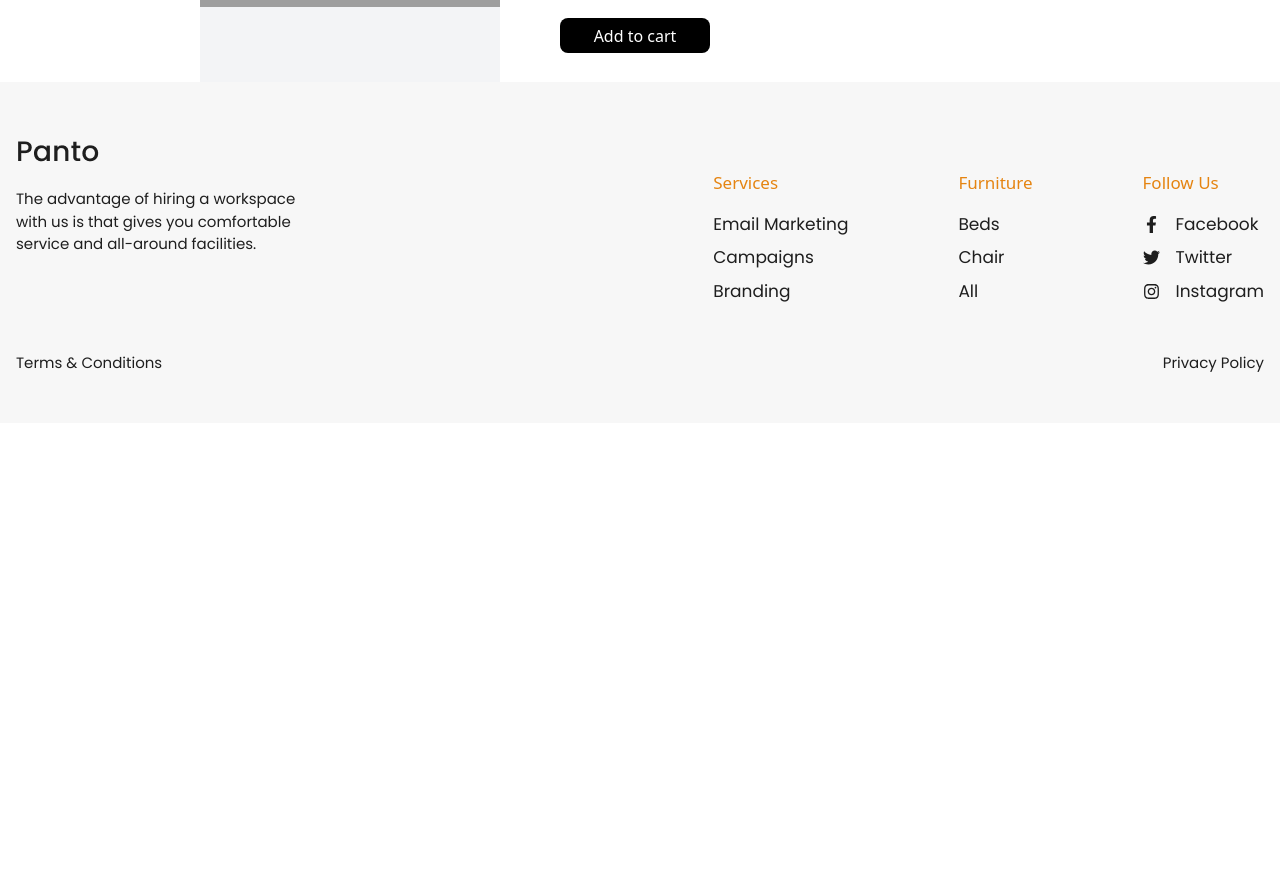
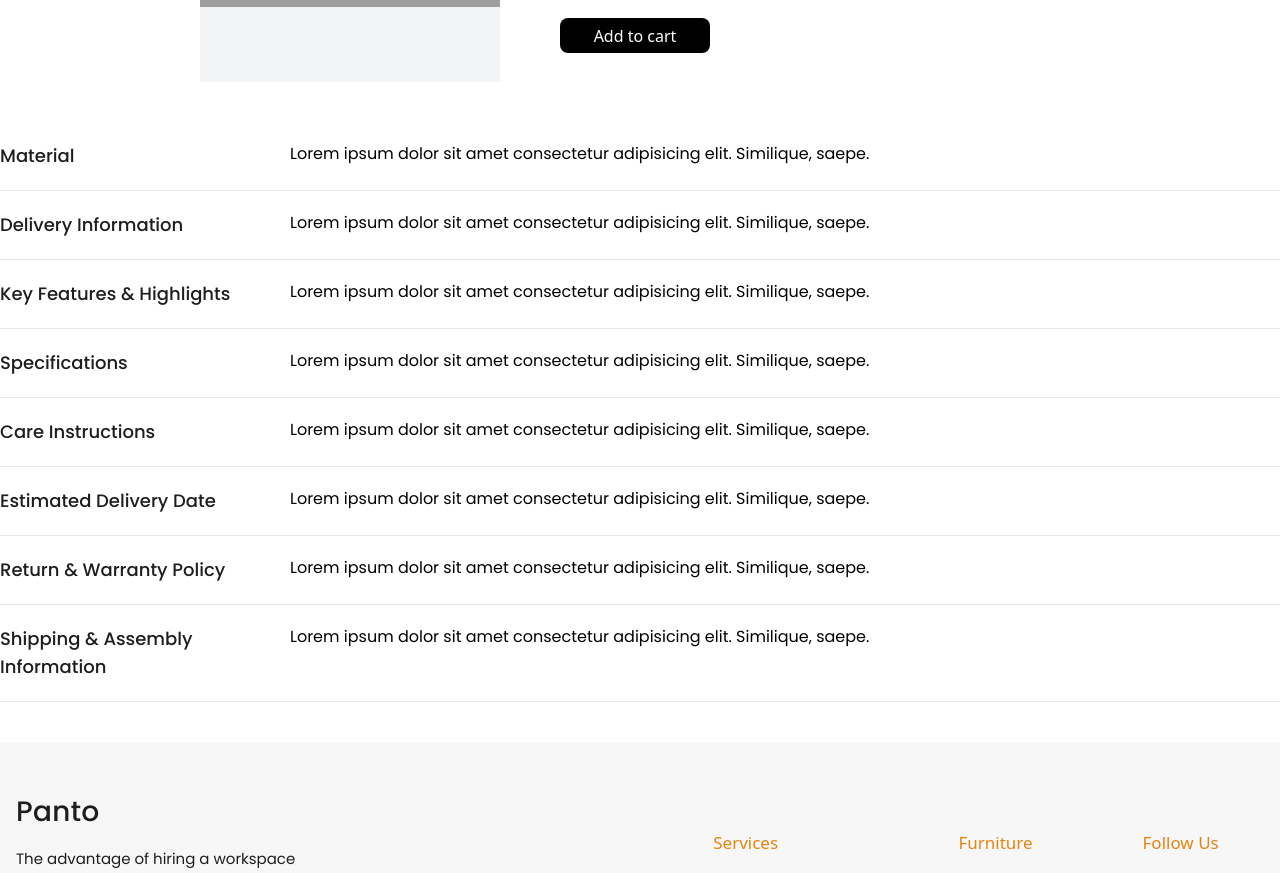
Before and after one commit to Nahid-hasan-web/panto-e-commerce, a React (Vite) app: page /productDetails in a window 1280 px wide. Shown: the part 426-1299 px from the top of the page. Before the commit the page ends 849 px from the top, so only its background shows below. Built offline with nearby package versions, Linux system fonts and the light colour scheme; grey boxes are pictures that could not be loaded.

Commit message:
product dettails

```diff
--- a/src/components/ProductDetails.jsx
+++ b/src/components/ProductDetails.jsx
@@ -5,22 +5,74 @@ const ProductDetails = () => {
   return (
     <>
       <section id="productDetails" className="pt-[80px]">
-        <BreadCrumb pageName={'Products Details'} />
+        <BreadCrumb pageName={"Products Details"} />
         <div className="container">
           {/* ------------- product font view */}
           <div className="flex flex-wrap gap-[60px]  mt-20 lg:pl-[200px]">
-                  <div className="w-[300px] h-[300px] bg-gray-100 overflow-hidden"><img src="sdf" alt="productImage" /></div>
+            <div className="w-[300px] h-[300px] bg-gray-100 overflow-hidden">
+              <img src="sdf" alt="productImage" />
+            </div>
             <div className="productText">
               <h2 className="text-2xl font-medium text-black">Product Name</h2>
-                          <h3 className="text-lg font-semibold text-primary mt-5">Price : <span className="font-normal">800$</span></h3>
-                          <h3 className="text-lg font-semibold text-primary mt-5">Size : <span className="font-normal">w-30m x h-10m</span></h3>
-                          <h3 className="text-lg font-semibold text-primary mt-5">Colors :</h3>
-                          <div className='flex items-center gap-3 mt-5'>
+              <h3 className="text-lg font-semibold text-primary mt-5">
+                Price : <span className="font-normal">800$</span>
+              </h3>
+              <h3 className="text-lg font-semibold text-primary mt-5">
+                Size : <span className="font-normal">w-30m x h-10m</span>
+              </h3>
+              <h3 className="text-lg font-semibold text-primary mt-5">
+                Colors :
+              </h3>
+              <div className="flex items-center gap-3 mt-5">
                 <button className="w-[20px] h-[20px] bg-blue-500 rounded-full relative"></button>
                 <button className="w-[20px] h-[20px] bg-orange-500 rounded-full relative"></button>
                 <button className="w-[20px] h-[20px] bg-green-500 rounded-full relative"></button>
               </div>
-                          <button className="w-[150px] h-[35px] bg-black text-[16px] font-normal text-white mt-5 rounded-lg active:scale-[1.1]">Add to cart</button>
+              <button className="w-[150px] h-[35px] bg-black text-[16px] font-normal text-white mt-5 rounded-lg active:scale-[1.1]">
+                Add to cart
+              </button>
+            </div>
+                  </div>
+                  <div className="  my-10  ">
+                      {/* ---------------- singel product title  */}
+                      <div className="flex gap-10 flex-wrap py-5 border-b border-gray-200">
+                          <h2 className=" w-[250px] text-lg  font-poppins  font-medium text-primary">Material</h2>
+                          <p className="text-[16px] font-poppins font-normal text-pretty "> Lorem ipsum dolor sit amet consectetur adipisicing elit. Similique, saepe.</p>
+                      </div>
+                      {/* ---------------- singel product title  */}
+                      <div className="flex gap-10 flex-wrap py-5 border-b border-gray-200">
+                          <h2 className=" w-[250px] text-lg  font-poppins  font-medium text-primary">Delivery Information</h2>
+                          <p className="text-[16px] font-poppins font-normal text-pretty "> Lorem ipsum dolor sit amet consectetur adipisicing elit. Similique, saepe.</p>
+                      </div>
+                      {/* ---------------- singel product title  */}
+                      <div className="flex gap-10 flex-wrap py-5 border-b border-gray-200">
+                          <h2 className=" w-[250px] text-lg  font-poppins  font-medium text-primary">Key Features & Highlights</h2>
+                          <p className="text-[16px] font-poppins font-normal text-pretty "> Lorem ipsum dolor sit amet consectetur adipisicing elit. Similique, saepe.</p>
+                      </div>
+                      {/* ---------------- singel product title  */}
+                      <div className="flex gap-10 flex-wrap py-5 border-b border-gray-200">
+                          <h2 className=" w-[250px] text-lg  font-poppins  font-medium text-primary">Specifications </h2>
+                          <p className="text-[16px] font-poppins font-normal text-pretty "> Lorem ipsum dolor sit amet consectetur adipisicing elit. Similique, saepe.</p>
+                      </div>
+                      {/* ---------------- singel product title  */}
+                      <div className="flex gap-10 flex-wrap py-5 border-b border-gray-200">
+                          <h2 className=" w-[250px] text-lg  font-poppins  font-medium text-primary">Care Instructions</h2>
+                          <p className="text-[16px] font-poppins font-normal text-pretty "> Lorem ipsum dolor sit amet consectetur adipisicing elit. Similique, saepe.</p>
+                      </div>
+                      {/* ---------------- singel product title  */}
+                      <div className="flex gap-10 flex-wrap py-5 border-b border-gray-200">
+                          <h2 className=" w-[250px] text-lg  font-poppins  font-medium text-primary">Estimated Delivery Date</h2>
+                          <p className="text-[16px] font-poppins font-normal text-pretty "> Lorem ipsum dolor sit amet consectetur adipisicing elit. Similique, saepe.</p>
+                      </div>
+                      {/* ---------------- singel product title  */}
+                      <div className="flex gap-10 flex-wrap py-5 border-b border-gray-200">
+                          <h2 className=" w-[250px] text-lg  font-poppins  font-medium text-primary">Return & Warranty Policy</h2>
+                          <p className="text-[16px] font-poppins font-normal text-pretty "> Lorem ipsum dolor sit amet consectetur adipisicing elit. Similique, saepe.</p>
+                      </div>
+                      {/* ---------------- singel product title  */}
+                      <div className="flex gap-10 flex-wrap py-5 border-b border-gray-200">
+                          <h2 className=" w-[250px] text-lg  font-poppins  font-medium text-primary">Shipping & Assembly Information</h2>
+                          <p className="text-[16px] font-poppins font-normal text-pretty "> Lorem ipsum dolor sit amet consectetur adipisicing elit. Similique, saepe.</p>
                       </div>
                   </div>
         </div>
```
Lines whose indentation alone changed are shown as unchanged.
